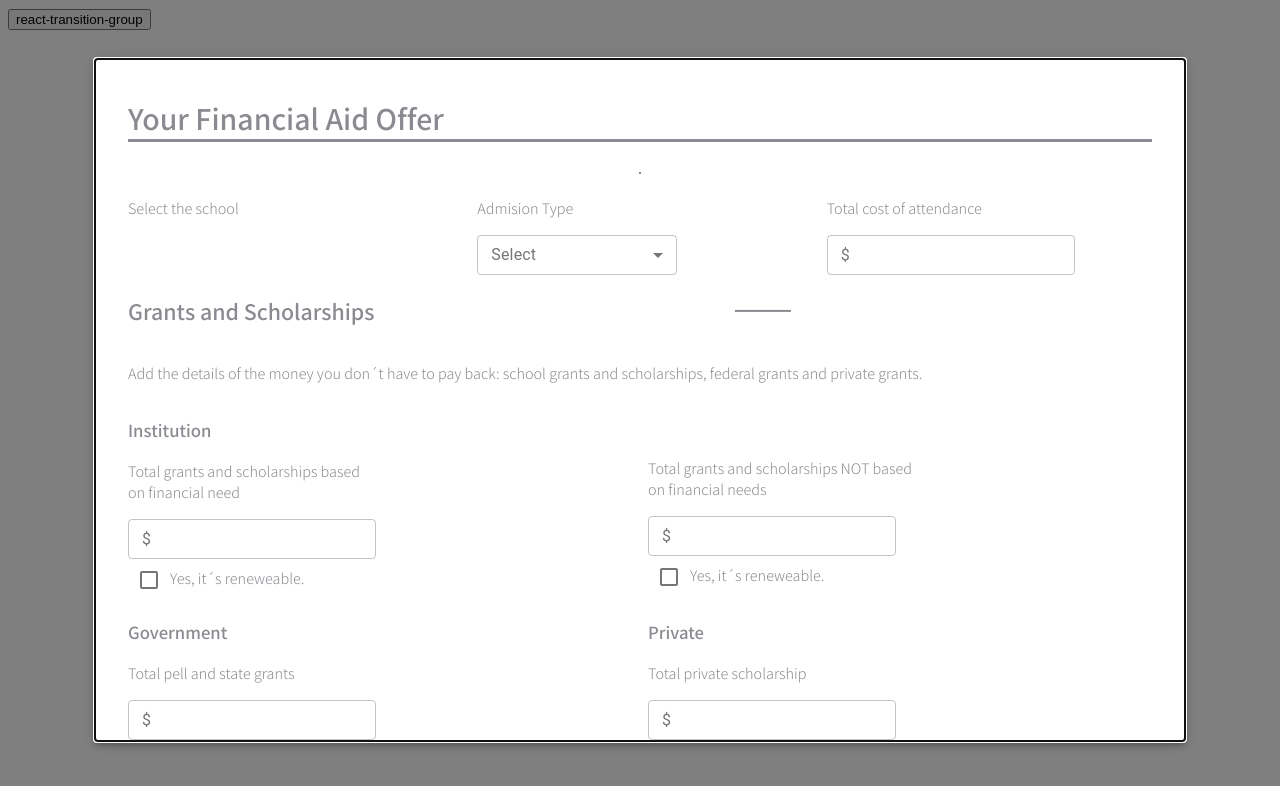
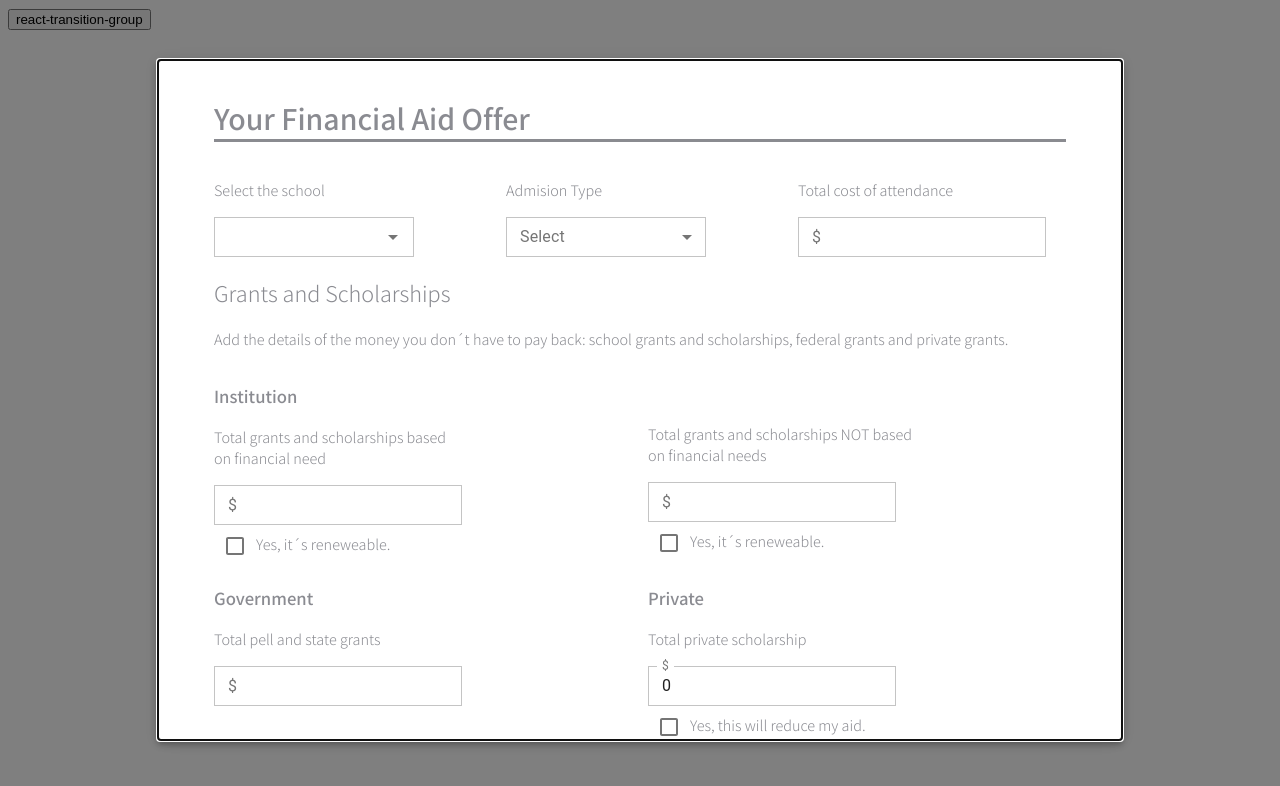
Before and after one commit to mobileteamz/frontend-test, a React (Create React App) app: page / in a window 1280 px wide. Shown: the top 786 px of the page. Built offline with nearby package versions, Linux system fonts and the light colour scheme.

Commit message:
Finalizando examen, faltan comentarios, y un detalles en UI

```diff
--- a/src/App.css
+++ b/src/App.css
@@ -19,3 +19,9 @@ hr{
 .border{
   border-radius: 0px;
 }
+.subtitle{
+  font-weight: 500
+}
+.container{
+  width: 50%;
+}
--- a/src/components/Form/FederalLoans.js
+++ b/src/components/Form/FederalLoans.js
@@ -1,7 +1,7 @@
 import React, { useState, useContext, useEffect } from "react";
 import FormContext from "../../components/context/FormContext";
 import { makeStyles } from "@material-ui/core/styles";
-import { TextField, Checkbox, Grid } from "@material-ui/core/";
+import { TextField, Grid } from "@material-ui/core/";
 const useStyles = makeStyles(theme => ({
   root: {
     display: "flex",
@@ -12,24 +12,32 @@ const useStyles = makeStyles(theme => ({
   textField: {
     marginLeft: theme.spacing(1),
     marginRight: theme.spacing(1),
-    width: "25ch",
-
+    width: "25ch"
   },
   selectInput: {
     width: "200px"
+  },
+  textField: {
+    [`& fieldset`]: {
+      borderRadius: 0,
+    }
   }
 }));
 
-const FederalLoans = () => {
+const FederalLoans = ({setFedForm}) => {
   const classes = useStyles();
   const formContext = useContext(FormContext);
-  const { formError, handleError, totalFederalLoans, setTotalFedLoans } = formContext;
+  const {
+    totalFederalLoans,
+    setTotalFedLoans,
+    fullForm
+  } = formContext;
   const [fedLoans, setFedLoans] = useState({
     subsidizedFedLoan: "",
     unsubsidizedFedLoan: ""
   });
   //destructuring
-const {subsidizedFedLoan, unsubsidizedFedLoan } = fedLoans;
+  const { subsidizedFedLoan, unsubsidizedFedLoan } = fedLoans;
 
   const handleChange = event => {
     setFedLoans({
@@ -39,17 +47,23 @@ const {subsidizedFedLoan, unsubsidizedFedLoan } = fedLoans;
   };
 
   useEffect(() => {
-    const sumFedLoans = parseInt(subsidizedFedLoan) + parseInt(unsubsidizedFedLoan) ;
+    const sumFedLoans =
+      parseInt(subsidizedFedLoan) + parseInt(unsubsidizedFedLoan);
     const displayFedLoans = () => {
       if (sumFedLoans >= 0) {
         setTotalFedLoans(sumFedLoans);
-          console.log(sumFedLoans)
+        console.log(sumFedLoans);
       } else {
-            setTotalFedLoans(0)
+        setTotalFedLoans(0);
       }
     };
+    const setFed = () => {
+      console.log(fullForm)
+      setFedForm(fedLoans);
+    };
+    setFed();
     displayFedLoans();
-  }, [fedLoans])
+  }, [fedLoans]);
   return (
     <Grid container spacing={2}>
       <Grid item xs={12} sm={6}>
@@ -59,7 +73,7 @@ const {subsidizedFedLoan, unsubsidizedFedLoan } = fedLoans;
         <div>
           <TextField
             type="number"
-            id="outlined-basic"
+            className={classes.textField}
             label="$"
             variant="outlined"
             display="inline"
@@ -77,7 +91,7 @@ const {subsidizedFedLoan, unsubsidizedFedLoan } = fedLoans;
         <div>
           <TextField
             type="number"
-            id="outlined-basic"
+            className={classes.textField}
             label="$"
             variant="outlined"
             display="inline"
@@ -88,10 +102,10 @@ const {subsidizedFedLoan, unsubsidizedFedLoan } = fedLoans;
           />
         </div>
       </Grid>
-      <div>
+      <div className="title">
         <h2>
-          Total Federal Loans: {totalFederalLoans === "" || NaN ? "00,000" : totalFederalLoans}
-
+          Total Federal Loans:
+          {totalFederalLoans === 0 ? "   $00,000" : `$${totalFederalLoans}`}
         </h2>
       </div>
     </Grid>
--- a/src/components/Form/Form.js
+++ b/src/components/Form/Form.js
@@ -1,7 +1,7 @@
 import React, { useState, useContext, useEffect } from "react";
 import FormContext from "../../components/context/FormContext";
 import { makeStyles } from "@material-ui/core/styles";
-import { TextField, Checkbox, Grid } from "@material-ui/core/";
+import { Button } from "@material-ui/core/";
 import GrantScholarship from "./GrantsScholarship";
 import WorkStudy from "./WorkStudy";
 import School from "./School";
@@ -12,7 +12,7 @@ const useStyles = makeStyles(theme => ({
     display: "flex",
     flexWrap: "wrap",
     flexGrow: 1,
-
+    width:"100%"
   },
   textField: {
     marginLeft: theme.spacing(1),
@@ -22,90 +22,109 @@ const useStyles = makeStyles(theme => ({
   selectInput: {
     width: "200px"
   }
+
 }));
 
 const Form = () => {
   const classes = useStyles();
   const formContext = useContext(FormContext);
-  const { formError, handleError, schools } = formContext;
+  const { formError, handleError, setTotalCost, totalCost } = formContext;
 
-  const [totalLoans, setTotalLoans] = useState("");
-  // const [form, setForm] = useState({
-  //   school: "",
-  //   admision: "",
-  //   attendance: "",
-  //   institutionOnNeed: "",
-  //   institutionNotOnNeed: "",
-  //   government: "",
-  //   privateLoan: "",
-  //   subsidizedFedLoan: "",
-  //   unsubsidizedFedLoan: "",
-  //   workStudy: ""
-  //   // totalGrantScholarship: institutionOnNeed +  institutionNotOnNeed + government + privateLoan
-  // });
-  // //destructuring para mejor manejo de variables y no repetir codigo
-  // const {
-  //   school,
-  //   admision,
-  //   attendance,
-  //   institutionNotOnNeed,
-  //   institutionOnNeed,
-  //   government,
-  //   privateLoan,
-  //   subsidizedFedLoan,
-  //   unsubsidizedFedLoan,
-  //   workStudy
-  // } = form;
-  //seteo el value del form a su state
-  // const handleChange = event => {
-  //   setForm({
-  //     ...form,
-  //     [event.target.name]: event.target.value
-  //   });
-  // };
-  //use effect para actualizar la suma total  de prestamos
-  // useEffect(() => {
-  //   const displayTotalLoan = () => {
-  //     if (sumGrantAndScholarLoan >= 0) {
-  //       setTotalLoans(
-  //         sumGrantAndScholarLoan + sumFedLoans + parseInt(workStudy)
-  //       );
-  //     } else {
-  //       setTotalLoans("");
-  //     }
-  //   };
-  //   displayTotalLoan();
-  // }, [form]);
+  const [fedLoans, setFedForm] = useState({
+    subsidizedFedLoan: "",
+    unsubsidizedFedLoan: ""
+  });
+  //destructuring
+  const { subsidizedFedLoan, unsubsidizedFedLoan } = fedLoans;
+  const [grantsScholarship, setGrantsScholarship] = useState({
+    institutionOnNeed: "",
+    institutionNotOnNeed: "",
+    government: "",
+    privateLoan: ""
+  });
+  const {
+    institutionOnNeed,
+    institutionNotOnNeed,
+    government,
+    privateLoan
+  } = grantsScholarship;
+  const [school, setSchoolForm] = useState({
+    selectedSchool: "",
+    admission: "",
+    attendance: ""
+  });
+  const { selectedSchool, admission, attendance } = school;
+  const [workStudy, setWorkStudyForm] = useState({
+    workStudy: ""
+  });
+  const { workStudyForm } = workStudy;
+  const handleSubmit = event => {
+    event.preventDefault();
+    //validar
+    if (
+      selectedSchool.trim() === "" ||
+      admission.trim() === "" ||
+      attendance.trim() === "" ||
+      institutionOnNeed.trim() === "" ||
+      institutionNotOnNeed.trim() === "" ||
+      government.trim() === "" ||
+      privateLoan.trim() === "" ||
+      subsidizedFedLoan.trim() === "" ||
+      unsubsidizedFedLoan.trim() === "" ||
+      workStudyForm.trim() === ""
+    ) {
+      handleError();
+      console.log("error");
+      return;
+    }
+  };
 
+  useEffect(() => {
+    const setTotal = () => {
+      setTotalCost();
+    };
+    setTotal();
+  }, [fedLoans, grantsScholarship]);
   return (
     <div className={classes.root}>
       <h1 className="title">Your Financial Aid Offer</h1>
-      <hr />
-      <School />
-      <h2>Grants and Scholarships</h2>
-      <hr />
+      <form onSubmit={handleSubmit}>
+        <School setSchoolForm={setSchoolForm} />
+        <h2 className="subtitle">Grants and Scholarships</h2>
         <p>
           Add the details of the money you don´t have to pay back: school grants
           and scholarships, federal grants and private grants.
         </p>
-      <GrantScholarship />
+        <GrantScholarship setGrantsScholarship={setGrantsScholarship} />
         <div>
-        <h2>Federal Students Loans</h2>
+          <h2 className="subtitle">Federal Students Loans</h2>
           <p>Add the loans you have to pay back: federal student loans</p>
         </div>
-      <FederalLoans />
+        <FederalLoans setFedForm={setFedForm} />
         <div>
-        <h2>Work Study Programs</h2>
+          <h2 className="subtitle">Work Study Programs</h2>
           <p>
-          Add the details of the money your student can earn: work study amount
+            Add the details of the money your student can earn: work study
+            amount
           </p>
         </div>
-      <WorkStudy />
+
+
+        <div className="title">
+          <WorkStudy setWorkStudyForm={setWorkStudyForm} />
+        <br/>
+        </div>
+
         <div>
-        <h2>
-          Total Cost to You: {totalLoans === "" || NaN ? "00,000" : totalLoans}
-        </h2>
+          <h1>
+            Total Cost to You: {totalCost === 0 ? "   $00,000" : `$${totalCost}`}
+          </h1>
         </div>
+        {formError ? <p>Must fill every input.</p> : null}
+        <Button type="submit" value="SUBMIT">
+          SUBMIT
+        </Button>
+      </form>
     </div>
   );
 };
--- a/src/components/Form/GrantsScholarship.js
+++ b/src/components/Form/GrantsScholarship.js
@@ -15,25 +15,34 @@ const useStyles = makeStyles(theme => ({
     width: "25ch"
   },
   selectInput: {
-    width: "200px"
+    width: "200px",
+    [`& fieldset`]: {
+      borderRadius: 0,
+    },
+  },
+  textField: {
+    [`& fieldset`]: {
+      borderRadius: 0,
+    }
   }
 }));
 
-const GrantScholarship = () => {
+const GrantScholarship = ({ setGrantsScholarship }) => {
   const classes = useStyles();
   const formContext = useContext(FormContext);
-  const {
-    formError,
-    handleError,
-    totalGrantsScholarships,
-    setTotalGrantsScholarships
-  } = formContext;
+  const { totalGrantsScholarships, setTotalGrantsScholarships } = formContext;
+  const [isRenewable, setIsRenewable] = useState({
+    onNeed: false,
+    notOnNeeds: false,
+    privateRenew: false
+  });
   const [grantAndScholarLoan, setGrantAndScholarLoan] = useState({
     institutionOnNeed: "",
     institutionNotOnNeed: "",
     government: "",
     privateLoan: ""
   });
+
   //destruncturing
   const {
     institutionOnNeed,
@@ -41,6 +50,15 @@ const GrantScholarship = () => {
     government,
     privateLoan
   } = grantAndScholarLoan;
+
+  const { onNeed, notOnNeeds, privateRenew } = isRenewable;
+
+  const handleRenewable = event => {
+    setIsRenewable({
+      ...isRenewable,
+      [event.target.id]: event.target.checked
+    });
+  };
   const handleChange = event => {
     setGrantAndScholarLoan({
       ...grantAndScholarLoan,
@@ -61,35 +79,60 @@ const GrantScholarship = () => {
         setTotalGrantsScholarships(0);
       }
     };
+
+    const setGrant = () => {
+      setGrantsScholarship(grantAndScholarLoan);
+    };
+    setGrant();
     displayGrantAndScholarLoan();
   }, [grantAndScholarLoan]);
 
-  const renewable = event => {
-    let id = event.target.id;
-    console.log(id);
-    switch (id) {
-      case "onNeed":
-        return setGrantAndScholarLoan({
+  useEffect(() => {
+    const multiplyNotOnNeed = () => {
+      notOnNeeds
+        ? setGrantAndScholarLoan({
+            ...grantAndScholarLoan,
+            institutionNotOnNeed: institutionNotOnNeed * 4
+          })
+        : setGrantAndScholarLoan({
+            ...grantAndScholarLoan,
+            institutionNotOnNeed: institutionNotOnNeed / 4
+          });
+    };
+
+    multiplyNotOnNeed();
+  }, [notOnNeeds]);
+
+  useEffect(() => {
+    const multiplyOnNeed = () => {
+      onNeed
+        ? setGrantAndScholarLoan({
             ...grantAndScholarLoan,
             institutionOnNeed: institutionOnNeed * 4
+          })
+        : setGrantAndScholarLoan({
+            ...grantAndScholarLoan,
+            institutionOnNeed: institutionOnNeed / 4
           });
+    };
+    multiplyOnNeed();
+  }, [onNeed]);
 
-      case "notOnNeeds":
-        return setGrantAndScholarLoan({
-          ...grantAndScholarLoan,
-          institutionNotOnNeed: institutionNotOnNeed * 4
-        });
-
-      case "private":
-        return setGrantAndScholarLoan({
+  useEffect(() => {
+    const multiplyPrivate = () => {
+      privateRenew
+        ? setGrantAndScholarLoan({
             ...grantAndScholarLoan,
             privateLoan: privateLoan * 4
+          })
+        : setGrantAndScholarLoan({
+            ...grantAndScholarLoan,
+            privateLoan: privateLoan / 4
           });
+    };
+    multiplyPrivate();
+  }, [privateRenew]);
 
-      default:
-        return null;
-    }
-  };
   return (
     <div className={classes.root}>
       <Grid container spacing={2}>
@@ -104,7 +147,7 @@ const GrantScholarship = () => {
           <div>
             <TextField
               type="number"
-              id="outlined-basic"
+              className={classes.textField}
               label="$"
               variant="outlined"
               display="inline"
@@ -120,7 +163,8 @@ const GrantScholarship = () => {
               display="block"
               color="default"
               inputProps={{ "aria-label": "checkbox with default color" }}
-              onChange={event => renewable(event)}
+              // onChange={event => renewable(event)}
+              onChange={handleRenewable}
             />
             <span>Yes, it´s reneweable.</span>
           </div>
@@ -137,7 +181,7 @@ const GrantScholarship = () => {
           <div>
             <TextField
               type="number"
-              id="outlined-basic"
+              className={classes.textField}
               label="$"
               variant="outlined"
               display="inline"
@@ -154,7 +198,7 @@ const GrantScholarship = () => {
               display="block"
               color="default"
               inputProps={{ "aria-label": "checkbox with default color" }}
-              onChange={event => renewable(event)}
+              onChange={handleRenewable}
             />
             <span>Yes, it´s reneweable.</span>
           </div>
@@ -170,6 +214,7 @@ const GrantScholarship = () => {
           <div>
             <TextField
               type="number"
+              className={classes.textField}
               id="government"
               label="$"
               variant="outlined"
@@ -189,6 +234,7 @@ const GrantScholarship = () => {
           <div>
             <TextField
               type="number"
+              className={classes.textField}
               id="private"
               label="$"
               variant="outlined"
@@ -201,22 +247,24 @@ const GrantScholarship = () => {
           </div>
           <div>
             <Checkbox
-              id="private"
+              id="privateRenew"
               display="block"
               color="default"
               inputProps={{ "aria-label": "checkbox with default color" }}
-              onChange={event => renewable(event)}
+              onChange={handleRenewable}
             />
-            <span>Yes, it´s reneweable.</span>
+            <span>Yes, this will reduce my aid.</span>
           </div>
         </Grid>
-        <div>
-          <h2 className="title">
-            Total Grants & Scholarships:
-            {totalGrantsScholarships === "" || NaN
-              ? "00,000"
-              : totalGrantsScholarships}
+        <div className="title">
+          <h2 className="subtitle">Total Grants & Scholarships:</h2>
+          <span>
+            <h2>
+              {totalGrantsScholarships === 0
+                ? "    $00,000"
+                : `$${totalGrantsScholarships}`}
             </h2>
+          </span>
         </div>
       </Grid>
     </div>
--- a/src/components/Form/School.js
+++ b/src/components/Form/School.js
@@ -1,7 +1,7 @@
 import React, { useState, useContext, useEffect } from "react";
 import FormContext from "../../components/context/FormContext";
 import { makeStyles } from "@material-ui/core/styles";
-import { TextField, Checkbox, Grid } from "@material-ui/core/";
+import { TextField, Grid } from "@material-ui/core/";
 import Autocomplete from "@material-ui/lab/Autocomplete";
 const useStyles = makeStyles(theme => ({
   root: {
@@ -16,15 +16,23 @@ const useStyles = makeStyles(theme => ({
     borderRadius: "50%"
   },
   selectInput: {
-      width: "200px"
+    width: "200px",
+    [`& fieldset`]: {
+      borderRadius: 0,
+    },
+  },
+  textField: {
+    [`& fieldset`]: {
+      borderRadius: 0,
+    },
 }
 }));
 
-const School = () => {
+const School = ({ setSchoolForm }) => {
   const classes = useStyles();
   const formContext = useContext(FormContext);
-    const { formError, handleError, schools } = formContext;
-    const [ school, setSchool ] = useState({
+  const { schools } = formContext;
+  const [school, setSchool] = useState({
     selectedSchool: "",
     admision: "",
     attendance: ""
@@ -37,6 +45,13 @@ const School = () => {
       [event.target.name]: event.target.value
     });
   };
+
+  useEffect(() => {
+    const sendSchoolToForm = () => {
+      setSchoolForm(school);
+    };
+    sendSchoolToForm();
+  }, [school]);
   return (
     <Grid container spacing={3}>
       <Grid item xs={12} sm={4}>
@@ -44,8 +59,7 @@ const School = () => {
           <p>Select the school</p>
         </div>
         <div>
-            {/* <Autocomplete
-              id="combo-box-demo"
+          <Autocomplete
             className={classes.textField}
             options={schools}
             getOptionLabel={schools => schools.school}
@@ -54,14 +68,17 @@ const School = () => {
             onInputChange={handleChange}
             onChange={handleChange}
             value={selectedSchool}
-              onChange={handleChange}
-              inputValue={selectedSchool}
-              onInputChange={handleChange}
-              name="school"
+            name="selectedSchool"
             renderInput={params => (
-                <TextField {...params} label="" variant="outlined" />
+              <TextField
+                {...params}
+                label=""
+                variant="outlined"
+                value={selectedSchool}
+                name="selectedSchool"
+              />
             )}
-            /> */}
+          />
         </div>
       </Grid>
 
@@ -70,7 +87,6 @@ const School = () => {
           <p>Admision Type</p>
         </div>
         <TextField
-
           id="outlined-select-currency-native"
           select
           name="admision"
@@ -93,7 +109,7 @@ const School = () => {
           <p>Total cost of attendance</p>
         </div>
         <TextField
-            id="outlined-basic"
+          className={classes.textField}
           size="small"
           label="$"
           variant="outlined"
@@ -103,8 +119,7 @@ const School = () => {
         />
       </Grid>
     </Grid>
-
   );
-}
+};
 
 export default School;
--- a/src/components/Form/WorkStudy.js
+++ b/src/components/Form/WorkStudy.js
@@ -1,7 +1,6 @@
-import React, { useState, useContext, useEffect } from "react";
-import FormContext from "../../components/context/FormContext";
+import React, { useState, useEffect } from "react";
 import { makeStyles } from "@material-ui/core/styles";
-import { TextField, Checkbox, Grid } from "@material-ui/core/";
+import { TextField, Grid } from "@material-ui/core/";
 
 const useStyles = makeStyles(theme => ({
   root: {
@@ -16,24 +15,35 @@ const useStyles = makeStyles(theme => ({
   },
   selectInput: {
     width: "200px"
+  },
+  textField: {
+    [`& fieldset`]: {
+      borderRadius: 0,
+    }
   }
 }));
 
-const WorkStudy = () => {
+const WorkStudy = ({setWorkStudyForm}) => {
   const classes = useStyles();
-  const formContext = useContext(FormContext);
-  const { formError, handleError, schools } = formContext;
   const [workStudy, setWorkStudy] = useState({
     workStudy: ""
   });
+
   const handleChange = event => {
+    console.log(workStudy)
     setWorkStudy({
       ...workStudy,
       [event.target.name]: event.target.value
     });
   };
+  useEffect(() => {
+    const setWork = () => {
+      setWorkStudyForm(workStudy);
+    }
+    setWork();
+  }, [workStudy]);
   return (
-    <Grid container spacing={1}>
+    <Grid container spacing={1} className={classes.root}>
       <Grid item xs={12}>
         <div>
           <h4>Work study</h4>
@@ -41,13 +51,13 @@ const WorkStudy = () => {
         <div>
           <TextField
             type="number"
-            id="outlined-basic"
+            className={classes.textField}
             label="$"
             variant="outlined"
             display="inline"
             size="small"
             name="workStudy"
-            value={workStudy}
+            // value={workStudy}
             onChange={handleChange}
           />
         </div>
--- a/src/components/Modal.js
+++ b/src/components/Modal.js
@@ -1,27 +1,29 @@
-import React from 'react';
-import { makeStyles } from '@material-ui/core/styles';
-import Modal from '@material-ui/core/Modal';
-import Backdrop from '@material-ui/core/Backdrop';
-import Fade from '@material-ui/core/Fade';
-import Form from './Form/Form'
+import React from "react";
+import { makeStyles } from "@material-ui/core/styles";
+import { Modal, Backdrop, Container } from "@material-ui/core";
+import Fade from "@material-ui/core/Fade";
+import Form from "./Form/Form";
 
-const useStyles = makeStyles((theme) => ({
+const useStyles = makeStyles(theme => ({
   modal: {
-    display: 'flex',
-    alignItems: 'center',
-    justifyContent: 'center',
+    display: "flex",
+    alignItems: "center",
+    justifyContent: "center",
+    width: "100%"
   },
   paper: {
     backgroundColor: theme.palette.background.paper,
-    border: '2px solid #000',
+    border: "1px solid #2f303a8f",
     boxShadow: theme.shadows[5],
     padding: theme.spacing(2, 4, 3),
-    position:'absolute',
-    overflow:'scroll',
-    height:'80%',
-    display:'block',
-    width: '80%',
-  },
+    position: "absolute",
+    overflow: "scroll",
+    height: "80%",
+    display: "block",
+    width: "80%",
+    maxWidth: "900px"
+  }
+
 }));
 
 export default function TransitionsModal() {
@@ -37,7 +39,7 @@ export default function TransitionsModal() {
   };
 
   return (
-    <div>
+    <div className="container">
       <button type="button" onClick={handleOpen}>
         react-transition-group
       </button>
@@ -50,12 +52,14 @@ export default function TransitionsModal() {
         closeAfterTransition
         BackdropComponent={Backdrop}
         BackdropProps={{
-          timeout: 500,
+          timeout: 500
         }}
       >
         <Fade in={open}>
           <div className={classes.paper}>
-            <Form/>
+            <Container>
+              <Form />
+            </Container>
           </div>
         </Fade>
       </Modal>
--- a/src/components/context/FormState.js
+++ b/src/components/context/FormState.js
@@ -5,30 +5,28 @@ import {
   FORM_VALIDATION,
   TOTAL_COST,
   TOTAL_GRANTS_SCHOLARSHIPS,
-  TOTAL_FED_LOANS
+  TOTAL_FED_LOANS,
 } from "../../types";
 
 const FormState = props => {
   //State inicial
   const initialState = {
-    schools:[
-      {school: "Yale", id: 1},
-      {school: "Yale", id: 2},
-      {school: "Yale", id: 3},
-      {school: "Yale", id: 4},
-      {school: "Yale", id: 5},
-      {school: "Yale", id: 6},
-      {school: "Yale", id: 7},
-      {school: "Yale", id: 8},
-      {school: "Yale", id: 9},
-      {school: "Yale", id: 10},
-  ],
+    schools: [
+      { school: "Yale", id: 1 },
+      { school: "Yale", id: 2 },
+      { school: "Yale", id: 3 },
+      { school: "Yale", id: 4 },
+      { school: "Yale", id: 5 },
+      { school: "Yale", id: 6 },
+      { school: "Yale", id: 7 },
+      { school: "Yale", id: 8 },
+      { school: "Yale", id: 9 },
+      { school: "Yale", id: 10 }
+    ],
     totalGrantsScholarships: "",
     totalFederalLoans: "",
     totalCost: "",
-    workstudy: "",
-    formError: false,
-    completedForm: null
+    formError: false
   };
 
   const [state, dispatch] = useReducer(FormReducer, initialState);
@@ -39,17 +37,23 @@ const FormState = props => {
     });
   };
 
-  const setTotalFedLoans = (sumTotalFedLoans) => {
+  const setTotalFedLoans = sumTotalFedLoans => {
     dispatch({
       type: TOTAL_FED_LOANS,
       payload: sumTotalFedLoans
     });
   };
 
-  const setTotalGrantsScholarships = (sumTotalGrantsScholarships) => {
+  const setTotalGrantsScholarships = sumTotalGrantsScholarships => {
     dispatch({
       type: TOTAL_GRANTS_SCHOLARSHIPS,
       payload: sumTotalGrantsScholarships
+    });
+  };
+
+  const setTotalCost = () => {
+    dispatch({
+      type: TOTAL_COST
     });
   };
 
@@ -60,9 +64,11 @@ const FormState = props => {
         schools: state.schools,
         totalFederalLoans: state.totalFederalLoans,
         totalGrantsScholarships: state.totalGrantsScholarships,
+        totalCost: state.totalCost,
         setTotalFedLoans,
         setTotalGrantsScholarships,
-        handleError
+        handleError,
+        setTotalCost
       }}
     >
       {props.children}
```
Also changed, not shown: src/components/context/FormReducer.js (+8 -1 lines), src/types/index.js (line endings or trailing spaces). Lines whose indentation alone changed are shown as unchanged.
